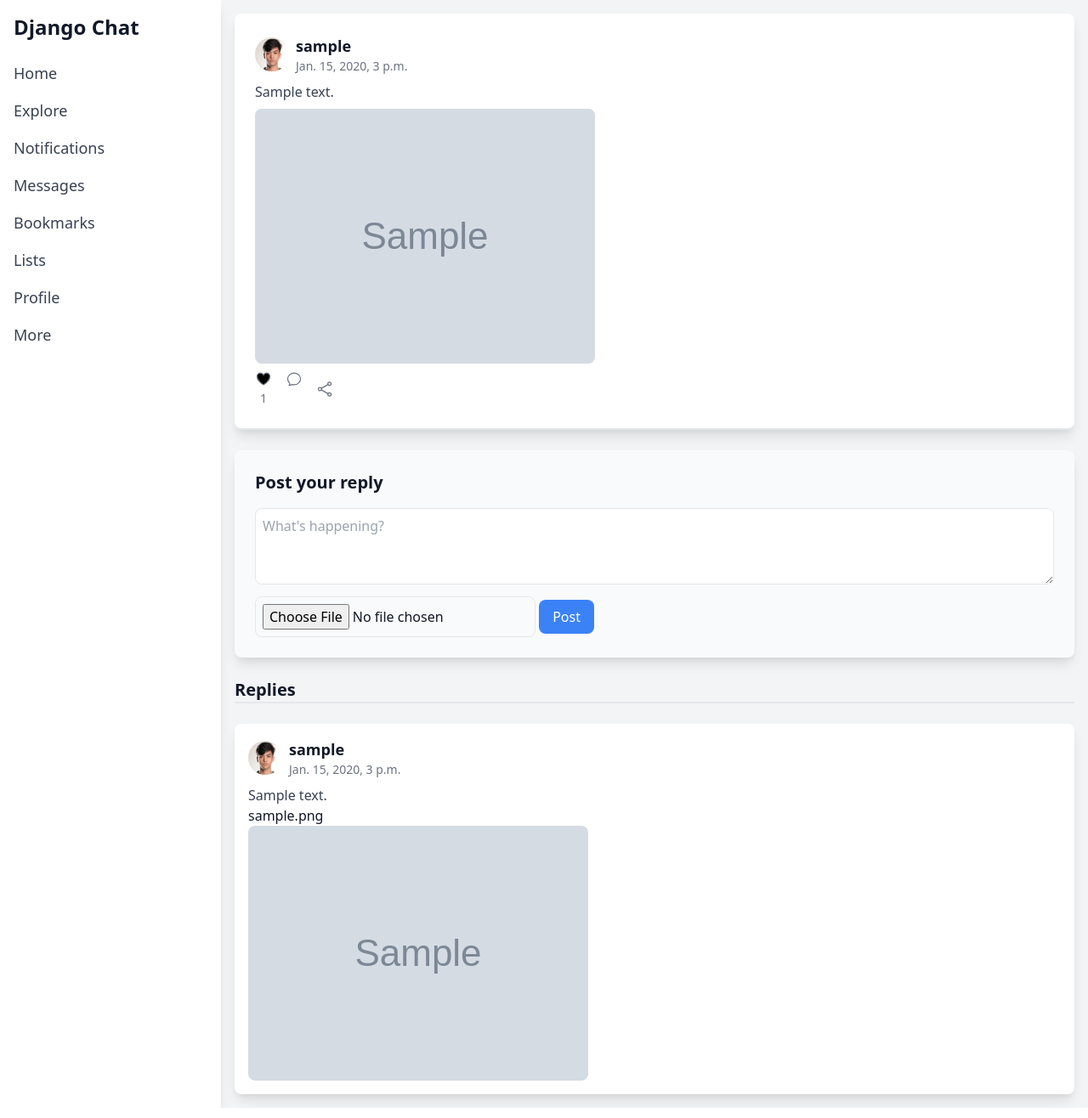
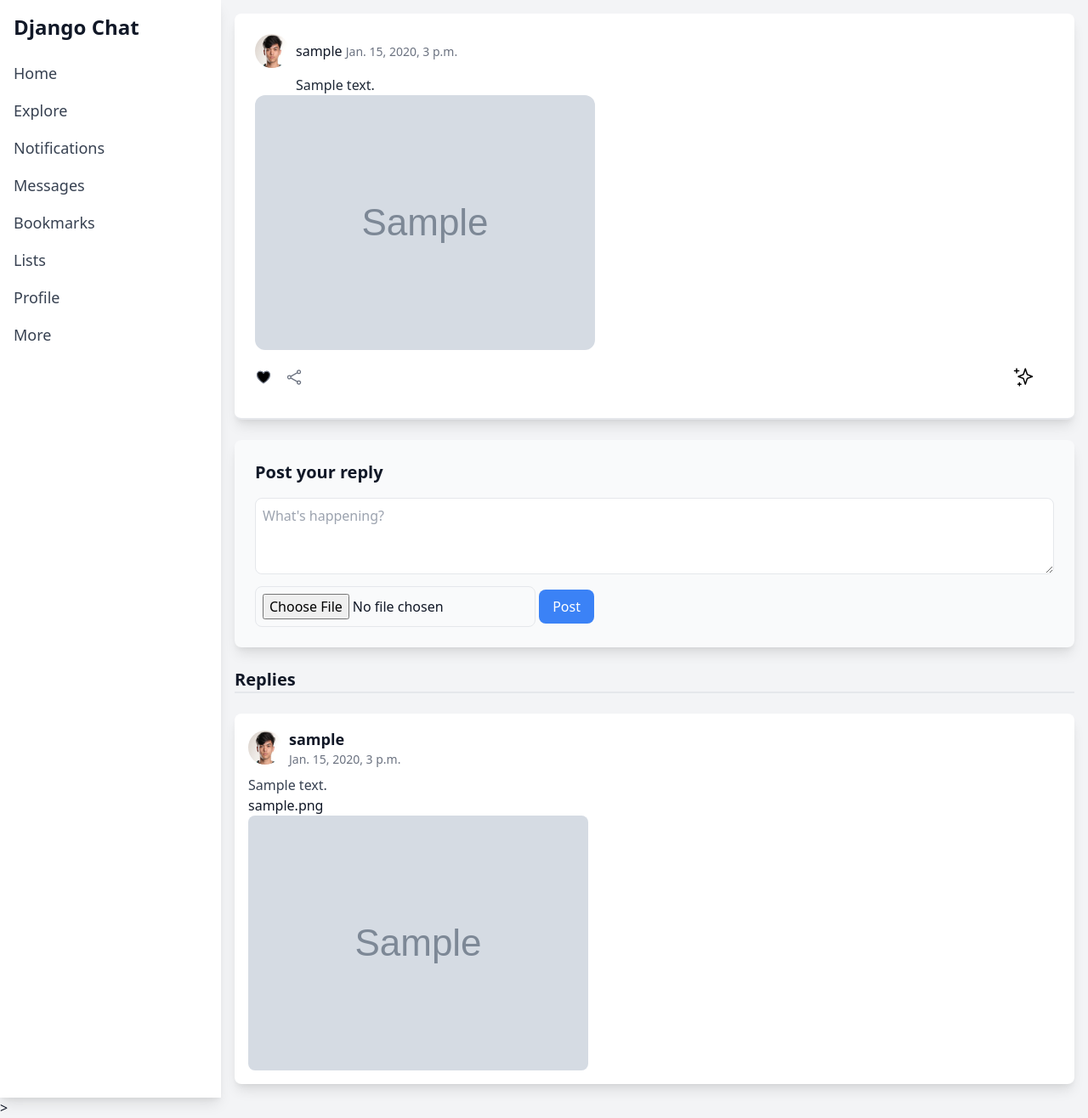
Before and after one commit to olllayor/didattica, a Django app: page /chat/post/1/ in a window 1280 px wide. Shown: the whole page at 85% size. Run offline with Django 5.2, Linux system fonts and the light colour scheme; a user stored in the database is signed in; tables that the repository leaves empty hold one stand-in row (values such as "Sample post"); grey boxes marked "Sample" are stand-in pictures; some libraries are stand-ins or nearby versions.

Commit message:
added some styles to post-detail

```diff
--- a/templates/chat/post_detail.html
+++ b/templates/chat/post_detail.html
@@ -20,7 +20,7 @@
             display: none;
             position: fixed;
             z-index: 1;
-            padding-top: 100px;
+            padding-top: 120px;
             left: 0;
             top: 0;
             width: 100%;
@@ -33,13 +33,13 @@
         .modal-content {
             margin: auto;
             display: block;
-            width: 80%;
-            max-width: 700px;
+            width: 100%;
+            max-width: 800px;
         }
 
         .modal-content, #caption {
             animation-name: zoom;
-            animation-duration: 0.6s;
+            animation-duration: 0.1s;
         }
 
         @keyframes zoom {
@@ -63,6 +63,19 @@
             text-decoration: none;
             cursor: pointer;
         }
+
+        /* Notification styles */
+        .notification {
+            display: none;
+            position: fixed;
+            bottom: 20px;
+            right: 20px;
+            background-color: #4CAF50;
+            color: white;
+            padding: 15px;
+            border-radius: 5px;
+            box-shadow: 0 2px 4px rgba(0,0,0,0.2);
+        }
     </style>
 </head>
 <body class="bg-gray-100 text-gray-900">
@@ -76,36 +89,50 @@
     <!-- Post Detail -->
     <div class="original-post bg-white p-6 rounded-lg shadow-lg mb-6">
         <div class="flex items-center mb-2">
-            <div class="mr-2">
+            <div class="mr-2 ">
                 <img src="{% static 'images/default_avatar.png' %}" alt="Avatar" class="w-10 h-10 rounded-full">
             </div>
             <div>
-                <h2 class="text-lg font-bold">{{ post.user.username }}</h2>
-                <p class="text-gray-500 text-sm">{{ post.created_at }}</p>
+                <p class="text-base leading-6 font-medium">
+                    {{ post.user.username }}
+                    <span class="text-sm leading-5 font-medium text-gray-500 group-hover:text-gray-600 transition ease-in-out duration-150">
+                        {{ post.created_at }}
+                     </span>
+
+                </p>
+
             </div>
+
         </div>
-        <p class="text-gray-700">{{ post.content }}</p>
+        <p class="text-gray-800 ml-1 font-bolder ml-12">{{ post.content }}</p>
         {% if post.picture %}
-            <img src="{{ post.picture }}" alt="Image" class="mt-2 rounded-lg cursor-pointer" onclick="openModal('{{ post.picture }}')" />
+            <img src="{{ post.picture }}" alt="Image" class="object-cover object-center w-auto h-auto rounded-xl" onclick="openModal('{{ post.picture }}')" />
         {% endif %}
         <div class="mt-2 flex space-x-4">
             <button class="like-button action-button text-gray-500 hover:text-red-500 focus:outline-none {% if user in post.likes.all %}liked{% endif %}" data-post-id="{{ post.id }}" data-likes-count="{{ post.total_likes }}">
                 <svg xmlns="http://www.w3.org/2000/svg" viewBox="0 0 24 24" stroke-width="1.5" stroke="currentColor" class="w-5 h-5">
                     <path stroke-linecap="round" stroke-linejoin="round" d="M21 8.25c0-2.485-2.099-4.5-4.688-4.5-1.935 0-3.597 1.126-4.312 2.733-.715-1.607-2.377-2.733-4.313-2.733C5.1 3.75 3 5.765 3 8.25c0 7.22 9 12 9 12s9-4.78 9-12z" />
                 </svg>
-                <span class="likes-count text-sm">{{ post.total_likes }}</span>
+                <span class="likes-count text-sm"></span>
             </button>
-            <a href="{% url 'post_detail' post.id %}" class="action-button text-gray-500 hover:text-blue-500">
-                <svg xmlns="http://www.w3.org/2000/svg" fill="none" viewBox="0 0 24 24" stroke-width="1.5" stroke="currentColor" class="w-5 h-5">
-                    <path stroke-linecap="round" stroke-linejoin="round" d="M12 20.25c4.97 0 9-3.694 9-8.25s-4.03-8.25-9-8.25S3 7.444 3 12c0 2.104.859 4.023 2.273 5.48.432.447.74 1.04.586 1.641a4.483 4.483 0 01-.923 1.785A5.969 5.969 0 006 21c1.282 0 2.47-.402 3.445-1.087.81.22 1.668.337 2.555.337z" />
-                </svg>
-                <span class="text-sm">{{ post.replies_count }}</span>
-            </a>
+
+
             <button class="action-button text-gray-500 hover:text-green-500 focus:outline-none">
                 <svg xmlns="http://www.w3.org/2000/svg" fill="none" viewBox="0 0 24 24" stroke-width="1.5" stroke="currentColor" class="w-5 h-5">
                     <path stroke-linecap="round" stroke-linejoin="round" d="M7.217 10.907a2.25 2.25 0 100 2.186m0-2.186c.18.324.283.696.283 1.093s-.103.77-.283 1.093m0-2.186l9.566-5.314m-9.566 7.5l9.566 5.314m0 0a2.25 2.25 0 103.935 2.186 2.25 2.25 0 00-3.935-2.186zm0-12.814a2.25 2.25 0 103.933-2.185 2.25 2.25 0 00-3.933 2.185z" />
                 </svg>
             </button>
+            <div class="flex-1 px-4 py-1 mx-2">
+                <a href=""
+                   class=" text-2xl font-medium rounded-full text-black hover:bg-gray-50 hover:text-slate-950 float-right">
+                    <svg class="m-2 h-6 w-6" fill="currentColor" viewBox="0 0 24 24">
+                        <g>
+                            <path d="M22.772 10.506l-5.618-2.192-2.16-6.5c-.102-.307-.39-.514-.712-.514s-.61.207-.712.513l-2.16 6.5-5.62 2.192c-.287.112-.477.39-.477.7s.19.585.478.698l5.62 2.192 2.16 6.5c.102.306.39.513.712.513s.61-.207.712-.513l2.16-6.5 5.62-2.192c.287-.112.477-.39.477-.7s-.19-.585-.478-.697zm-6.49 2.32c-.208.08-.37.25-.44.46l-1.56 4.695-1.56-4.693c-.07-.21-.23-.38-.438-.462l-4.155-1.62 4.154-1.622c.208-.08.37-.25.44-.462l1.56-4.693 1.56 4.694c.07.212.23.382.438.463l4.155 1.62-4.155 1.622zM6.663 3.812h-1.88V2.05c0-.414-.337-.75-.75-.75s-.75.336-.75.75v1.762H1.5c-.414 0-.75.336-.75.75s.336.75.75.75h1.782v1.762c0 .414.336.75.75.75s.75-.336.75-.75V5.312h1.88c.415 0 .75-.336.75-.75s-.335-.75-.75-.75zm2.535 15.622h-1.1v-1.016c0-.414-.335-.75-.75-.75s-.75.336-.75.75v1.016H5.57c-.414 0-.75.336-.75.75s.336.75.75.75H6.6v1.016c0 .414.335.75.75.75s.75-.336.75-.75v-1.016h1.098c.414 0 .75-.336.75-.75s-.336-.75-.75-.75z">
+                            </path>
+                        </g>
+                    </svg>
+                </a>
+            </div>
         </div>
     </div>
 
@@ -154,7 +181,43 @@
     <img class="modal-content" id="img01">
 </div>
 
+<!-- The Notification -->
+<div id="notification" class="notification">
+    Your post uploaded
+</div>
+
 <script>
+    document.getElementById('post-form').addEventListener('submit', function(e) {
+        e.preventDefault(); // Prevent default form submission
+        var form = e.target;
+
+        var formData = new FormData(form);
+
+        fetch(form.action, {
+            method: 'POST',
+            body: formData,
+            headers: {
+                'X-CSRFToken': '{{ csrf_token }}'
+            }
+        }).then(response => {
+            if (response.ok) {
+                showNotification();
+                form.reset();
+                // Handle successful form submission here (e.g., update the page with the new post)
+            }
+        }).catch(error => {
+            console.error('Error:', error);
+        });
+    });
+
+    function showNotification() {
+        var notification = document.getElementById('notification');
+        notification.style.display = 'block';
+        setTimeout(function() {
+            notification.style.display = 'none';
+        }, 3000); // Hide after 3 seconds
+    }
+
     function openModal(src) {
         var modal = document.getElementById("myModal");
         var modalImg = document.getElementById("img01");
@@ -167,6 +230,6 @@
         modal.style.display = "none";
     }
 </script>
-
+</div>>
 </body>
 </html>
```
